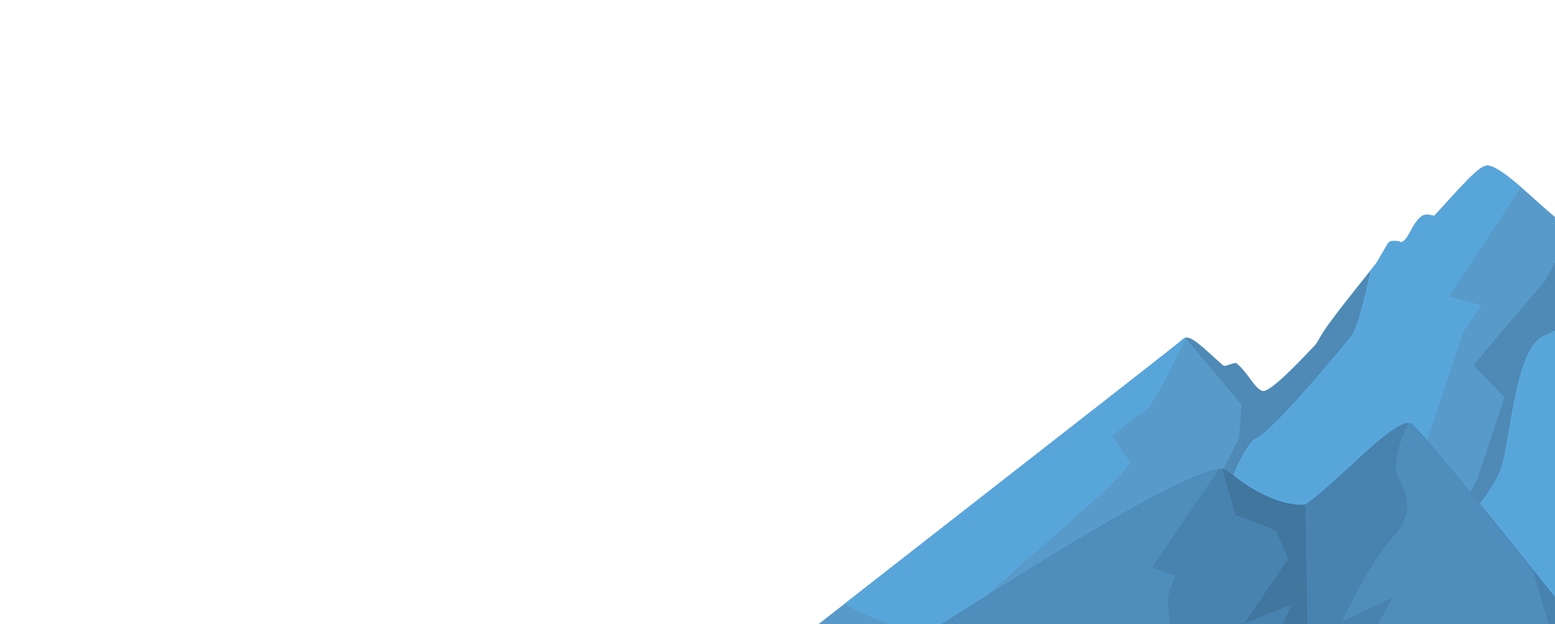
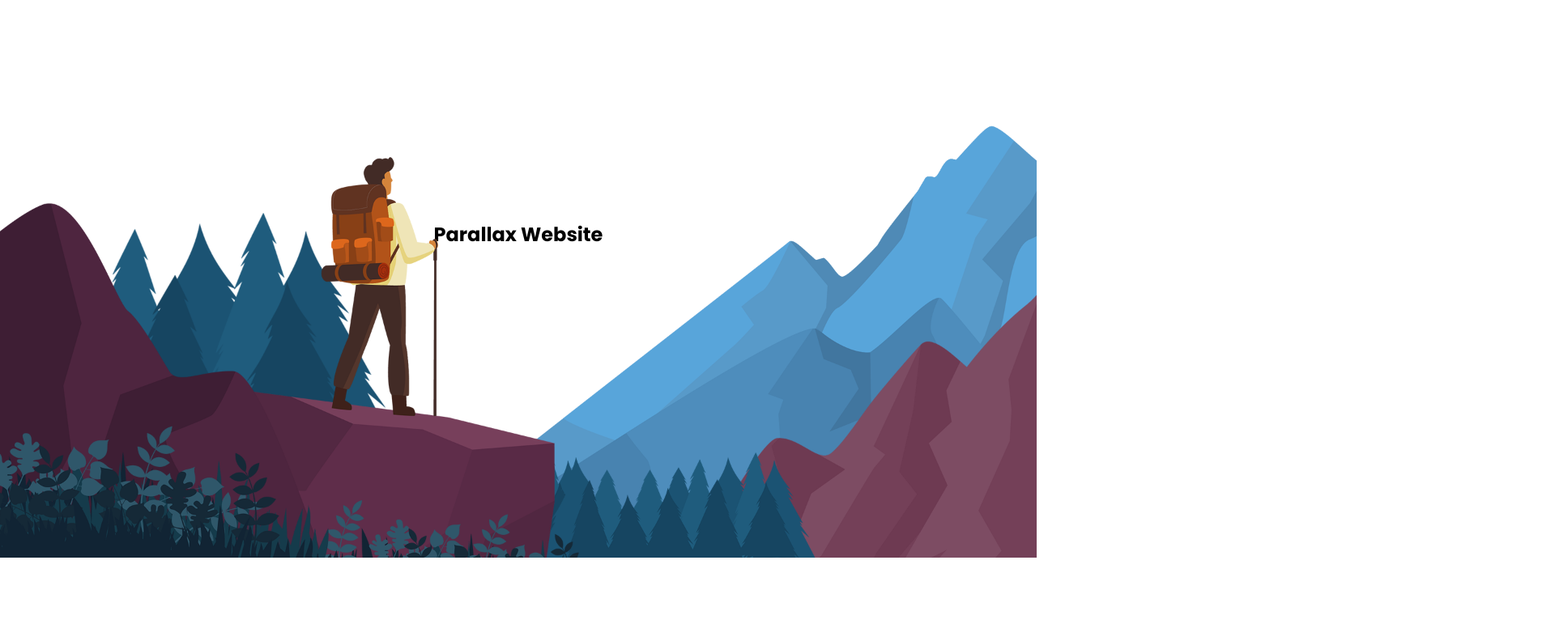
Before and after one commit to juniortimoteo18/parallax-website-HTML-CSS-JavaScript, a plain HTML site: page index.html in a window 1280 px wide. Shown: the part 111-882 px from the top of the page at 81% size, 1920 px wide, since content can reach past the window. After the commit the page ends 800 px from the top, so only its background shows below. Drawn offline with Linux system fonts and the light colour scheme.

Commit message:
Update style.css

```diff
--- a/style.css
+++ b/style.css
@@ -7,7 +7,7 @@
 }
 
 body {
-    overflow-x: hidden;
+    /*overflow-x: hidden;*/
     background: #fff;
     min-height: 100vh;
 }
@@ -49,3 +49,19 @@ header {
     color: #fff;
     ;
 }
+
+.parallax {
+    position: relative;
+    display: flex;
+    justify-content: center;
+    align-items: center;
+    height: 100vh;
+}
+
+.parallax img {
+    position: absolute;
+    bottom: 0;
+    left: 0;
+    width: 100%;
+    pointer-events: none;
+}
```
